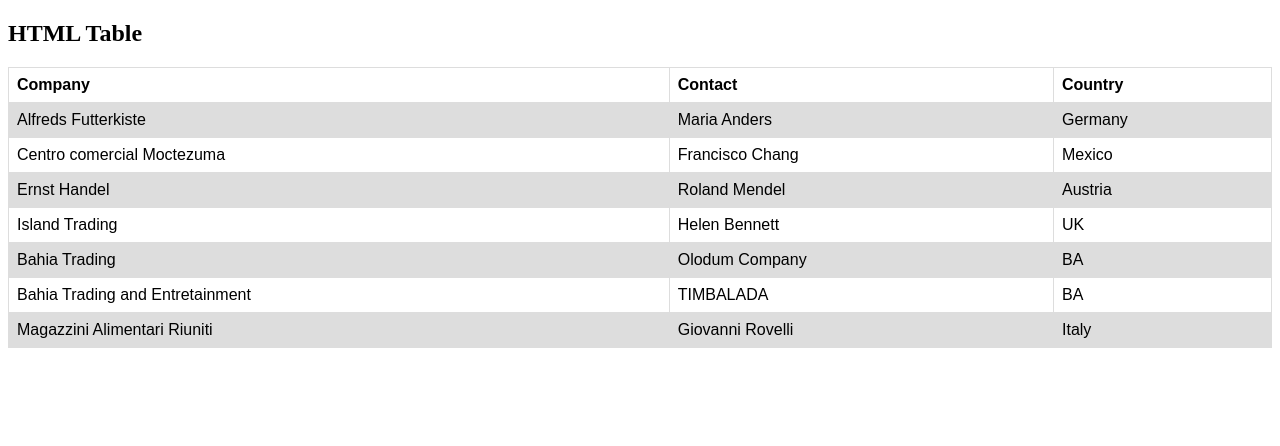
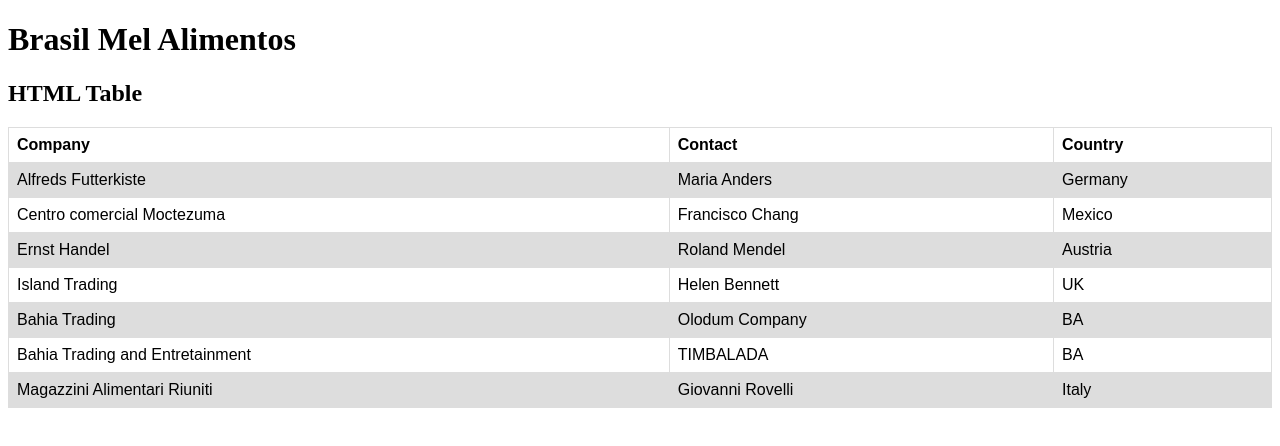
Before and after one commit to LuizAlvesR/curso-git, a plain HTML site: page index.html in a window 1280 px wide. Drawn offline with Linux system fonts and the light colour scheme.

Commit message:
acrescenta titulo

```diff
--- a/index.html
+++ b/index.html
@@ -20,7 +20,7 @@
 </style>
 </head>
 <body>
-
+<h1>Brasil Mel Alimentos</h1>
 <h2>HTML Table</h2>
 
 <table>
```
